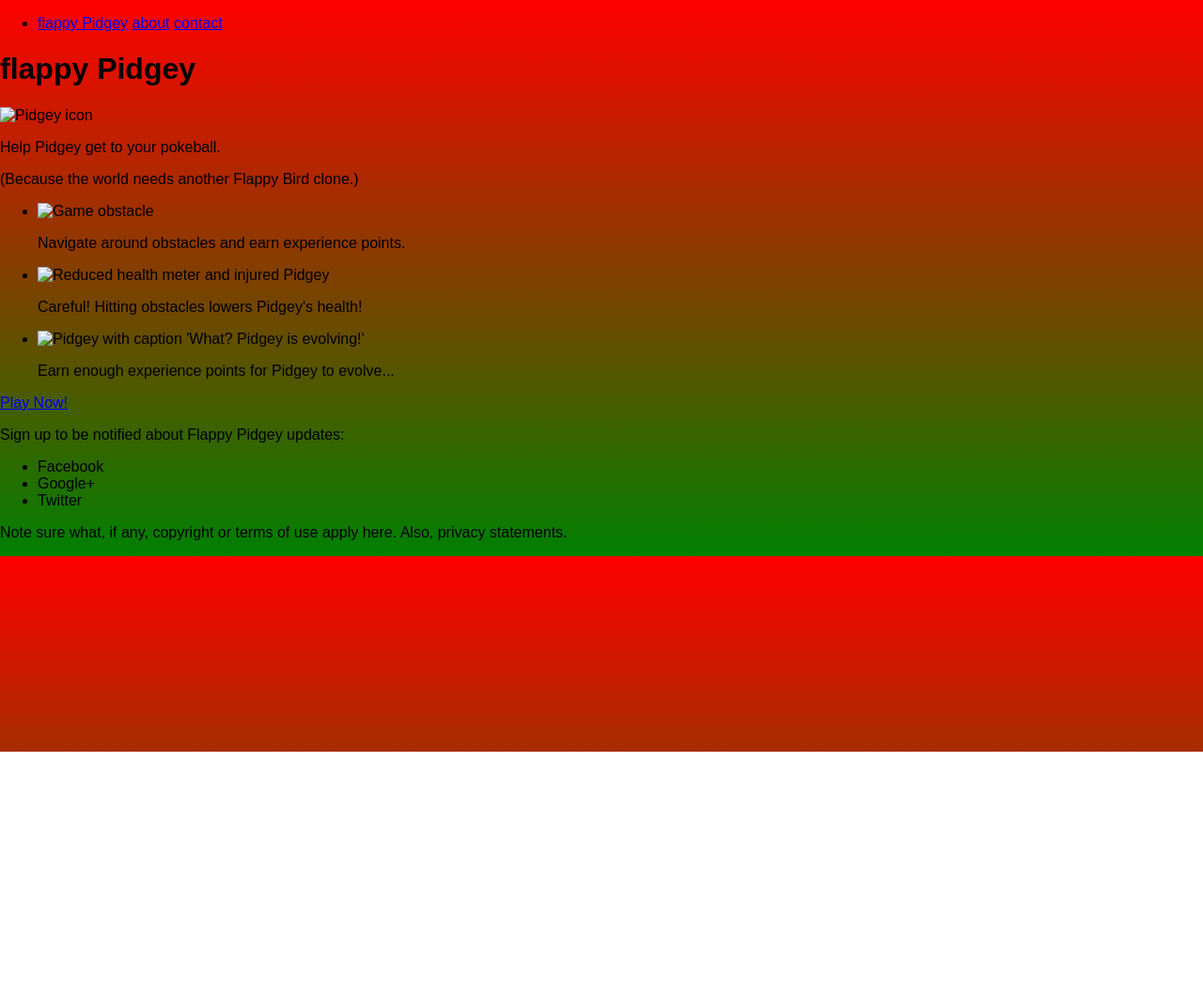
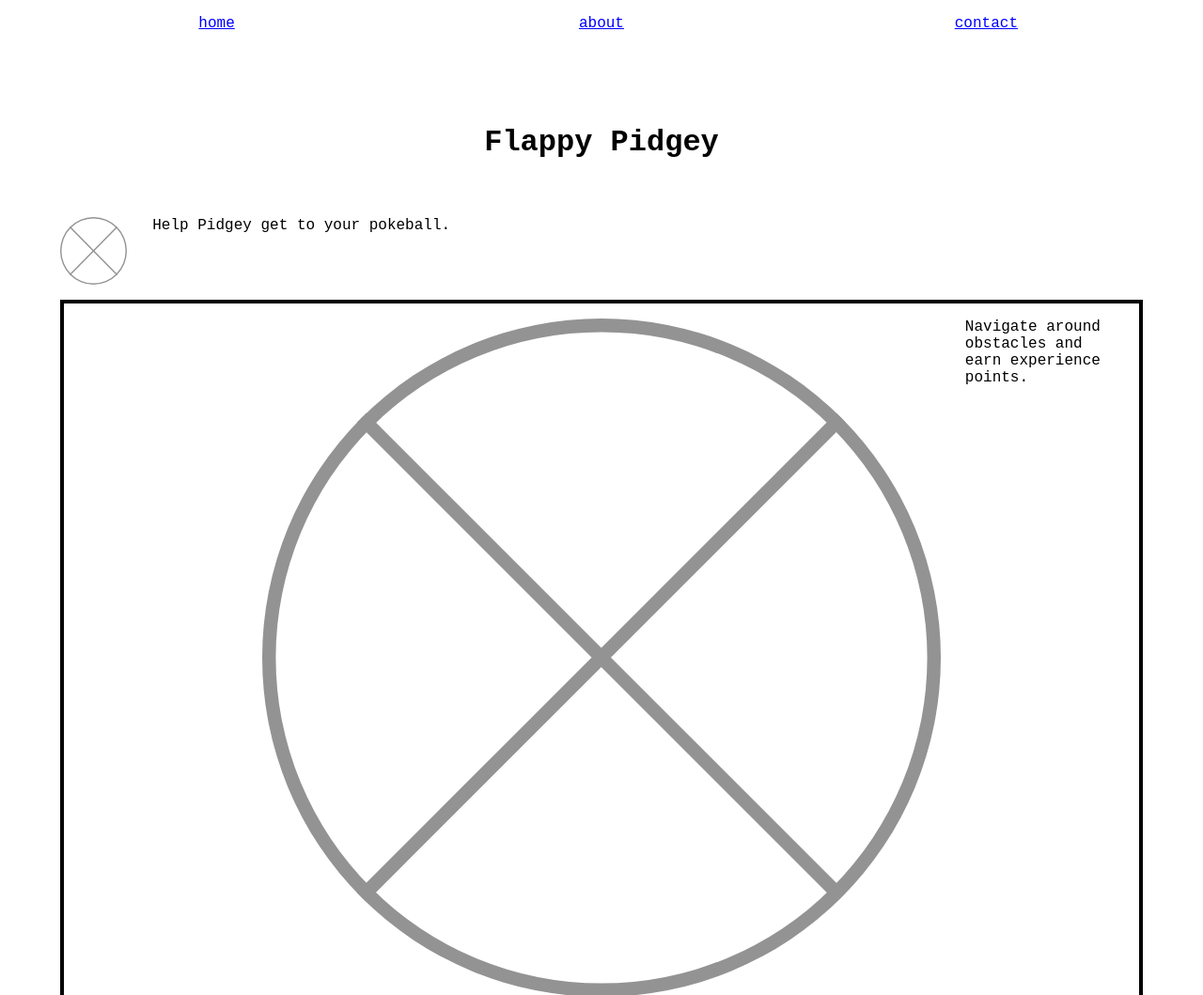
Before and after one commit to melaniebrgr/flappybird, a website: page site/index.html in a window 1280 px wide. Shown: the top 1059 px of the page at 94% size. Before the commit the page ends 800 px from the top, so only its background shows below. Drawn offline with Linux system fonts and the light colour scheme; files whose address does not match are found by name.

Commit message:
Initial SCSS

```diff
--- a/gulpfile.js
+++ b/gulpfile.js
@@ -72,8 +72,9 @@ gulp.task('copy', function() {
 gulp.task('build', ['jshint', 'sass', 'html', 'scripts', 'styles', 'images', 'copy']);
 // Watch task
 gulp.task('default', ['build','webserver'], function(){
-  gulp.watch('./site/js/*.js', ['jshint', 'build']);
-  gulp.watch('./site/scss/**/*.scss', ['sass', 'build']);
+  gulp.watch('site/index.html', ['build']);
+  gulp.watch('./site/js/*.js', ['build']);
+  gulp.watch('./site/scss/**/*.scss', ['build']);
 });
 
 
--- a/site/index.html
+++ b/site/index.html
@@ -16,44 +16,43 @@
 <body>
 	<nav>
 		<ul>
-			<li>
-				<a class="logo" href="#">flappy Pidgey</a>
-				<a href="#">about</a>
-				<a href="#">contact</a>
-			</li>
+			<li><a class="logo" href="#">home</a></li>
+			<li><a href="#">about</a></li>
+			<li><a href="#">contact</a></li>
 		</ul>
 	</nav>
 
+	<main>
 		<header>
-		<h1>flappy Pidgey</h1>
+			<h1>Flappy Pidgey</h1>
 		</header>
 
 		<section class="intro">
-		<img src="" alt="Pidgey icon">
+			<img src="img/placeholder.svg" alt="Pidgey icon" />
 			<p>Help Pidgey get to your pokeball.</p>
-		<p>(Because the world needs another Flappy Bird clone.)</p>
 		</section>
 
-	<section class="feactures">
+		<section class="features">
 			<ul>
 				<li>
-				<img src="" alt="Game obstacle">
+					<img src="img/placeholder.svg" alt="Game obstacle" />
 					<p>Navigate around obstacles and earn experience points.</p>
 				</li>
 				<li>
-				<img src="" alt="Reduced health meter and injured Pidgey">
+					<img src="img/placeholder.svg" alt="Reduced health meter and injured Pidgey" />
 					<p>Careful! Hitting obstacles lowers Pidgey's health!</p>
 				</li>
 				<li>
-				<img src="" alt="Pidgey with caption 'What? Pidgey is evolving!'">
+					<img src="img/placeholder.svg" alt="Pidgey with caption 'What? Pidgey is evolving!'" />
 					<p>Earn enough experience points for Pidgey to evolve...</p>
 				</li>
 			</ul>
 		</section>
 
 		<section class="call-to-action">
-		<a href="#" class="is-button">Play Now!</a>
+			<div class="button"><span>Play Now!</span></div>
 		</section>
+	</main>
 
 	<footer>
 		<section class="sign-up">
@@ -62,9 +61,9 @@
 			</form>
 		</section>
 		<ul>
-			<li>Facebook</li>
-			<li>Google+</li>
-			<li>Twitter</li>
+			<li><a href="#">Facebook</a></li>
+			<li><a href="#">Google+</a></li>
+			<li><a href="#">Twitter</a></li>
 		</ul>
 		<p>Note sure what, if any, copyright or terms of use apply here. Also, privacy statements.</p>
 	</footer>
--- a/site/scss/base/_base.scss
+++ b/site/scss/base/_base.scss
@@ -1,3 +1,4 @@
 @import 'variables';
 @import 'mixins';
+@import 'layout';
 @import 'typography';
--- /dev/null
+++ b/site/scss/base/_layout.scss
@@ -0,0 +1,67 @@
+nav, main, footer {
+	@include outer-container;
+}
+nav {
+	@include three-in-a-row;
+}
+header {
+	@include fill-parent();
+	height: 10em;
+	position: relative;
+	h1 {
+		position: relative;
+		top: 50%;
+		transform: translateY(-50%);
+		text-align: center;
+	}
+}
+main > section {
+	@include padding-sm;
+	&.intro {
+		@include clearfix;
+		img { @include span-columns(1); }
+		p {
+			@include span-columns(11);
+			margin-top: 0;
+		}
+	}
+	&.features {
+		@include clearfix;
+		ul {
+			padding: 0;
+			@include fill-parent();
+			li {
+				@include fill-parent();
+				@include padding-sm;
+				display: inline-block;
+				margin-bottom: 1.5em;
+				&:last-child {
+					margin-bottom: 0;
+				}
+			}
+		}
+		img {
+			@include span-columns(8);
+			@include shift(2);
+			@include clearfix;
+			padding-top: 1em;
+			padding-bottom: 0.5em;
+		}
+	}
+	&.call-to-action {
+		div {
+			@include fill-parent();
+			@include padding-sm;
+			text-align: center;
+			span {
+				line-height: 3em;
+			}
+		}
+	}
+}
+footer {
+	.sign-up, > p {
+		@include padding-sm;
+	}
+	@include three-in-a-row;
+}
--- a/site/scss/base/_mixins.scss
+++ b/site/scss/base/_mixins.scss
@@ -15,3 +15,19 @@
 	margin-left: auto;
 	margin-right: auto;
 }
+
+@mixin padding-sm {
+	padding-left: 1.5em;
+	padding-right: 1.5em;
+}
+
+@mixin three-in-a-row {
+	ul {
+		@include clearfix;
+		padding: 0;
+		text-align: center;
+		li {
+			@include span-columns(4);
+		}
+	}
+}
--- a/site/scss/base/_variables.scss
+++ b/site/scss/base/_variables.scss
@@ -6,11 +6,12 @@ $largish: 'min-width: 1200px';
 // Colors
 $black: #000;
 $white: #fff;
-$font-color: #232323;
-$link-color: #1d5192;
-$hover-link-color: #6095D7;
-$background-color: #ececec;
+$blue: #0000FF;
+$aqua: #00FFFF;
 
 // Font-faces
-// $serif-font: 'PT Mono', 'Courier New', Times, 'Times New Roman', serif;
-$serif-font: Arial, 'Times New Roman', serif;
+$serif-font: 'PT Mono', 'Courier New', Times, 'Times New Roman', serif;
+// $serif-font: Arial, 'Times New Roman', serif;
+
+// Border
+$border: black 4px solid;
--- a/site/scss/components/_button.scss
+++ b/site/scss/components/_button.scss
@@ -0,0 +1,7 @@
+.button {
+	background-color: $blue;
+	border: $border;
+	box-shadow: $black 4px 4px;
+	color: $white;
+	font-size: 1.2em;
+}
--- /dev/null
+++ b/site/scss/components/_components.scss
@@ -0,0 +1,2 @@
+@import 'button';
+@import 'links';
--- /dev/null
+++ b/site/scss/components/_links.scss
@@ -0,0 +1,6 @@
+a {
+	color: $blue;
+	&:hover, &:focus {
+		background-color: $aqua;
+	}
+}
--- /dev/null
+++ b/site/scss/patterns/_feature.scss
@@ -0,0 +1,3 @@
+.features li {
+	border: $border;
+}
--- a/site/scss/styles.scss
+++ b/site/scss/styles.scss
@@ -1,10 +1,6 @@
 @import 'normalize';
+@import 'node_modules/bourbon/app/assets/stylesheets/bourbon';
+@import 'node_modules/bourbon-neat/app/assets/stylesheets/neat';
 @import 'base/base';
-// @import 'components/*';
-// @import 'patterns/*';
-@import "node_modules/bourbon/app/assets/stylesheets/_bourbon";
-// @import "neat";
-
-body {
-	@include background(linear-gradient(red, green) left repeat);
-}
+@import 'components/components';
+@import 'patterns/feature';
```
Also changed, not shown: build/css/styles.css, build/img/placeholder.svg (added), build/index.html, site/css/styles.css, site/img/placeholder.svg (added). Lines whose indentation alone changed are shown as unchanged.
